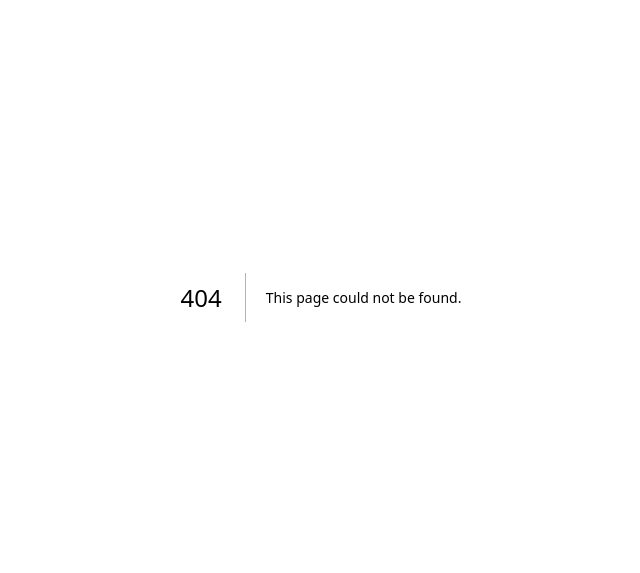
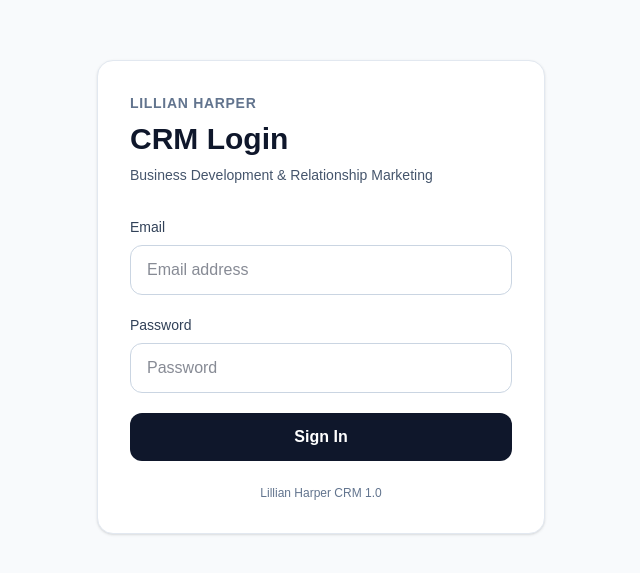
Before and after one commit to Jerry-Wendy/next-starter-template, a Next.js app: page /login in a window 1280 px wide. Before the commit this address had no page. Shown: the part 103-676 px from the top of the page, without its empty margins (319-959 px from the left). Built offline with nearby package versions, Linux system fonts and the light colour scheme; no server answers.

Commit message:
Add CRM login page

```diff
--- /dev/null
+++ b/src/app/login/page.tsx
@@ -0,0 +1,103 @@
+"use client";
+
+import { useState } from "react";
+import { useRouter } from "next/navigation";
+import { createClient } from "../lib/supabase/client";
+
+export default function LoginPage() {
+  const router = useRouter();
+  const supabase = createClient();
+
+  const [email, setEmail] = useState("");
+  const [password, setPassword] = useState("");
+  const [error, setError] = useState("");
+  const [loading, setLoading] = useState(false);
+
+  async function handleLogin(e: React.FormEvent<HTMLFormElement>) {
+    e.preventDefault();
+    setLoading(true);
+    setError("");
+
+    const { error } = await supabase.auth.signInWithPassword({
+      email,
+      password,
+    });
+
+    if (error) {
+      setError(error.message);
+      setLoading(false);
+      return;
+    }
+
+    router.push("/");
+    router.refresh();
+  }
+
+  return (
+    <main className="min-h-screen bg-slate-50 flex items-center justify-center p-6">
+      <div className="w-full max-w-md rounded-2xl bg-white border border-slate-200 p-8 shadow-sm">
+        <div className="mb-8">
+          <p className="text-sm font-semibold uppercase tracking-wider text-slate-500">
+            Lillian Harper
+          </p>
+          <h1 className="mt-2 text-3xl font-bold text-slate-900">
+            CRM Login
+          </h1>
+          <p className="mt-2 text-sm text-slate-600">
+            Business Development & Relationship Marketing
+          </p>
+        </div>
+
+        <form onSubmit={handleLogin} className="space-y-5">
+          <div>
+            <label className="block text-sm font-medium text-slate-700 mb-2">
+              Email
+            </label>
+            <input
+              type="email"
+              required
+              autoComplete="email"
+              value={email}
+              onChange={(e) => setEmail(e.target.value)}
+              className="w-full rounded-xl border border-slate-300 px-4 py-3 text-slate-900"
+              placeholder="Email address"
+            />
+          </div>
+
+          <div>
+            <label className="block text-sm font-medium text-slate-700 mb-2">
+              Password
+            </label>
+            <input
+              type="password"
+              required
+              autoComplete="current-password"
+              value={password}
+              onChange={(e) => setPassword(e.target.value)}
+              className="w-full rounded-xl border border-slate-300 px-4 py-3 text-slate-900"
+              placeholder="Password"
+            />
+          </div>
+
+          {error && (
+            <div className="rounded-xl bg-red-50 p-3 text-sm text-red-700">
+              {error}
+            </div>
+          )}
+
+          <button
+            type="submit"
+            disabled={loading}
+            className="w-full rounded-xl bg-slate-900 px-4 py-3 font-semibold text-white disabled:opacity-60"
+          >
+            {loading ? "Signing in..." : "Sign In"}
+          </button>
+        </form>
+
+        <p className="mt-6 text-center text-xs text-slate-500">
+          Lillian Harper CRM 1.0
+        </p>
+      </div>
+    </main>
+  );
+}
```
